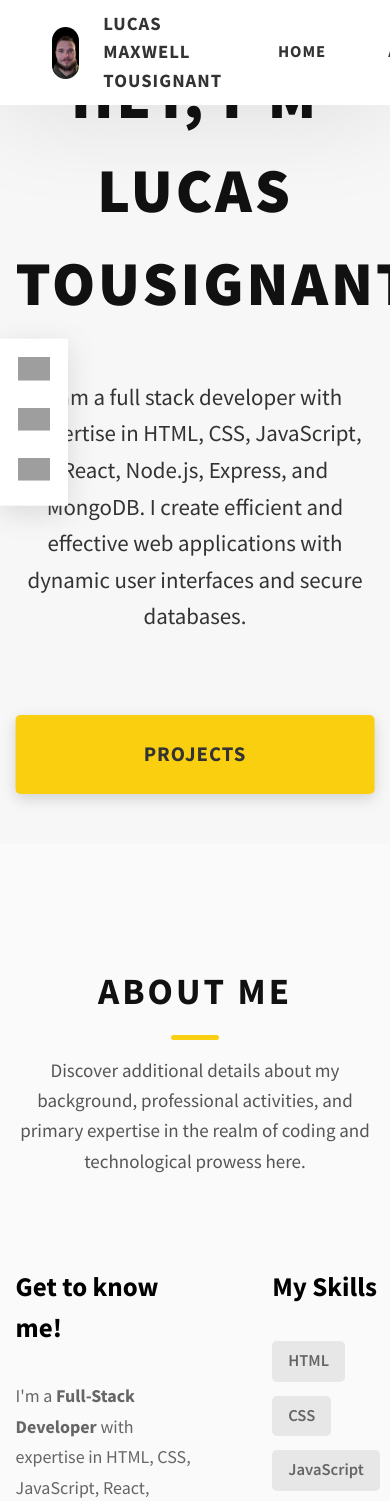
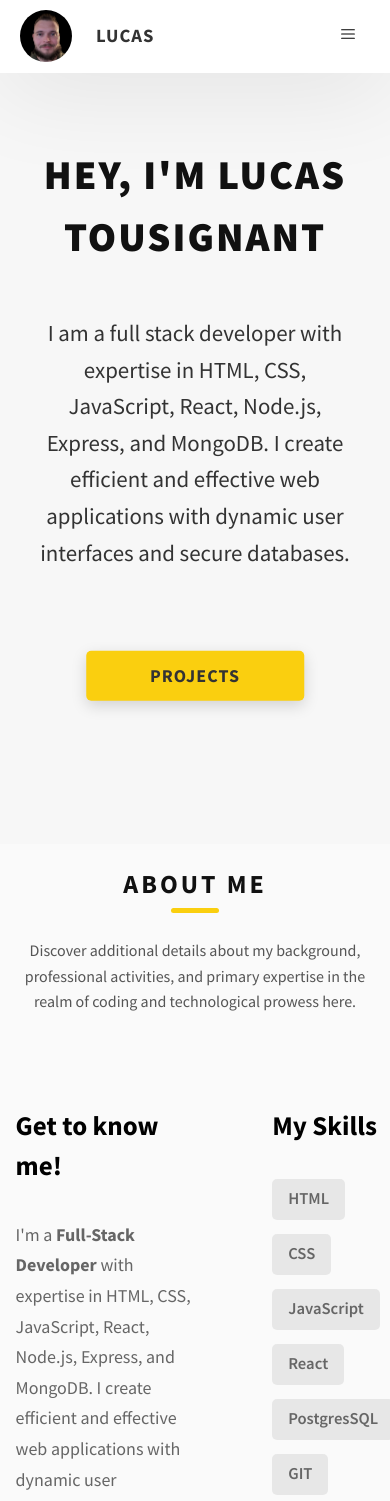
Before and after one commit to Lucas-Maxwell-Tousignant/portfolio, a React (Create React App) app: page / in a window 390 px wide. Shown: the top 1501 px of the page. Built offline with nearby package versions, Linux system fonts and the light colour scheme; grey boxes are pictures that could not be loaded.

Commit message:
fakeemails

```diff
--- a/package.json
+++ b/package.json
@@ -8,6 +8,7 @@
     "@testing-library/user-event": "^13.5.0",
     "react": "^18.2.0",
     "react-dom": "^18.2.0",
+    "react-icons": "^4.8.0",
     "react-scripts": "5.0.1",
     "web-vitals": "^2.1.4"
   },
--- a/public/index.html
+++ b/public/index.html
@@ -25,8 +25,8 @@
       Learn how to configure a non-root public URL by running `npm run build`.
     -->
     <link rel="preconnect" href="https://fonts.googleapis.com">
-<link href="https://fonts.googleapis.com/css2?family=Source+Sans+Pro:wght@400;600;700;900&display=swap" rel="stylesheet">
-    <title>React App</title>
+    <link href="https://fonts.googleapis.com/css2?family=Source+Sans+Pro:wght@400;600;700;900&display=swap" rel="stylesheet">
+    <title>Lucas Tousignant</title>
   </head>
   <body>
     <noscript>You need to enable JavaScript to run this app.</noscript>
--- a/src/assets/components/about/About.jsx
+++ b/src/assets/components/about/About.jsx
@@ -19,9 +19,7 @@ const About = () => {
                                 I'm a <strong>Full-Stack Developer</strong>  with expertise in HTML, CSS, JavaScript, React, Node.js, Express, and MongoDB. I create efficient and effective web applications with dynamic user interfaces and secure databases. Check out some of my work in the <strong>Projects</strong> section.
                             </p>
                             <p class="about__content-details-para">
-
                                 I welcome career prospects that enable me to contribute, develop, and expand my horizons. Please feel free to reach out if you have a fitting opportunity that aligns with my skill set and background.
-
                             </p>
                         </div>
                         <a href="./#contact" class="btn btn--med btn--theme dynamicBgClr">Contact</a>
--- a/src/assets/components/about/about.css
+++ b/src/assets/components/about/about.css
@@ -87,7 +87,7 @@
     margin-bottom: 14px;
     margin-right: 14px;
     font-size: 16.64px;
-    background: rgba(153,153,153,.2);
+    background: rgba(153, 153, 153, .2);
     border-radius: 5px;
     font-weight: 600;
     color: #666;
@@ -103,3 +103,18 @@
     margin: auto;
     line-height: 1.6;
 }
+
+@media screen and (max-width: 576px) {
+    .heading-sec__main {
+        font-size: 26px;
+    }
+
+    .heading-sec__sub {
+        font-size: 16px;
+    }
+
+    .heading-sec__main::after {
+
+        top: calc(100% + 5px);
+    }
+}
--- a/src/assets/components/banner/banner.css
+++ b/src/assets/components/banner/banner.css
@@ -1,6 +1,6 @@
 .home-hero {
     color: #fff;
-    background: linear-gradient(to right,rgba(245,245,245,.8),rgba(245,245,245,.8));
+    background: linear-gradient(to right, rgba(245, 245, 245, .8), rgba(245, 245, 245, .8));
     background-position: center;
     height: 100vh;
     min-height: 100vh;
@@ -10,10 +10,10 @@
 
 .home-hero__content {
     position: absolute;
+    max-width: 85%;
     top: 50%;
     left: 50%;
-    transform: translate(-50%,-50%);
-    max-width: 90rem;
+    transform: translate(-50%, -50%);
     width: 92%;
 }
 
@@ -54,9 +54,11 @@
     top: 50%;
     transform: translateY(-50%);
     background: #fff;
-    box-shadow: rgba(100,100,111,.2) 0 7px 29px 0;
+    box-shadow: rgba(100, 100, 111, .2) 0 7px 29px 0;
     padding: 0.5rem;
 }
+
+
 
 .home-hero__social {
     width: 52px;
@@ -73,3 +75,23 @@
 .home-hero__social-icon {
     width: 31.2188px;
 }
+
+@media screen and (max-width: 990px) {
+    .home-hero__socials {
+        display: none;
+    }
+
+    .heading-primary {
+        font-size: 41px;
+        text-transform: uppercase;
+        letter-spacing: 2px;
+        text-align: center;
+        color: #111;
+        font-weight: 800;
+    }
+
+    .btn--bg {
+        padding: 0.7rem 4rem;
+        font-size: 18px;
+    }
+}
--- a/src/assets/components/header/Header.jsx
+++ b/src/assets/components/header/Header.jsx
@@ -1,8 +1,15 @@
-import React from "react";
+import React, { useState } from "react";
 import lucasIMG from "../../../assets/images/lucas.png";
 import "./header.css";
+import { RxHamburgerMenu } from "react-icons/rx";
+import { AiOutlineClose } from "react-icons/ai";
 
 const Header = () => {
+    const [menuRevealed, setMenuRevealed] = useState(false);
+    const hamburgerHandleClick = () => {
+        setMenuRevealed(!menuRevealed);
+    }
+
     return (
         <header className="header">
             <div className="header__content">
@@ -10,7 +17,7 @@ const Header = () => {
                     <div className="header__logo-img-cont">
                         <img src={lucasIMG} alt="Lucas Maxwell Tousignant Logo Image" className="header__logo-img" />
                     </div>
-                    <span className="header__logo-sub">Lucas Maxwell Tousignant</span>
+                    <span className="header__logo-sub">Lucas</span>
                 </div>
                 <div className="header__main">
                     <ul className="header__links">
@@ -28,12 +35,11 @@ const Header = () => {
                         </li>
                     </ul>
                     <div className="header__main-ham-menu-cont">
-                        <img src="https://d33wubrfki0l68.cloudfront.net/79e75114856ae61628d2ad26504e3ff4ab2c71b6/f06a4/assets/svg/ham-menu.svg" alt="hamburger menu" className="header__main-ham-menu" />
-                        <img src="https://d33wubrfki0l68.cloudfront.net/de2a681c8ca1630b29949b3a34bf158a686a0554/6a0ec/assets/svg/ham-menu-close.svg" alt="hamburger menu close" className="header__main-ham-menu-close d-none" />
+                        <span className="header__main-ham-menu" onClick={hamburgerHandleClick}> {menuRevealed ? <AiOutlineClose /> : <RxHamburgerMenu />}  </span>
                     </div>
                 </div>
             </div>
-            <div className="header__sm-menu">
+            <div className={`header__sm-menu${menuRevealed ? ' visible' : ''}`}>
                 <div className="header__sm-menu-content">
                     <ul className="header__sm-menu-links">
                         <li className="header__sm-menu-link">
--- a/src/assets/components/header/header.css
+++ b/src/assets/components/header/header.css
@@ -36,6 +36,12 @@
     box-shadow: 0 5px 5px 0 rgba(0,0,0,.1);
     -webkit-box-shadow: 0 5px 5px 0 rgba(0,0,0,.1);
     -moz-box-shadow: 0 5px 5px 0 rgba(0,0,0,.1);
+}
+
+.header__sm-menu.visible {
+    visibility: visible;
+    opacity: 1;
+
 }
 
 .header__links {
@@ -94,8 +100,7 @@
 
 .header__main-ham-menu-cont {
     display: none;
-    width: 3rem;
-    padding: 2.2rem 0;
+    width: 30px;
 }
 
 .header__main-ham-menu {
@@ -113,10 +118,10 @@
 .header__sm-menu-link a {
     display: block;
     text-decoration: none;
-    padding: 2.5rem 3rem;
-    font-size: 1.6rem;
+    padding: 25px 30px;
+    font-size: 16px;
     color: #333;
-    text-align: right;
+    text-align: center;
     border-bottom: 1px solid #eee;
     font-weight: 700;
     text-transform: uppercase;
@@ -127,3 +132,27 @@
 .header__sm-menu-link:first-child a {
     border-top: 1px solid #eee;
 }
+
+/* screen sizes 990px and below */
+@media screen and (max-width: 990px) {
+    .header__link{
+        padding: 20px 10px;
+        font-size: 14.5px;
+        display: none;
+    }
+
+    .header__main-ham-menu-cont{
+        display: block;
+    }
+}
+
+@media screen and (max-width: 576px) {
+    .header__content {
+        padding: 10.4px 20px;
+    }
+    .header__sm-menu-link a {
+
+        padding: 14px 30px;
+
+    }
+}
--- a/src/assets/components/projects/projects.css
+++ b/src/assets/components/projects/projects.css
@@ -45,3 +45,9 @@
     line-height: 1.7;
     margin-bottom: 30px;
 }
+
+@media screen and (max-width: 576px) {
+    .sec-pad {
+    padding: 20px 0;
+}
+}
```
Also changed, not shown: src/index.css (line endings or trailing spaces), 2 other files (tests, documents, lock files or other folders).
